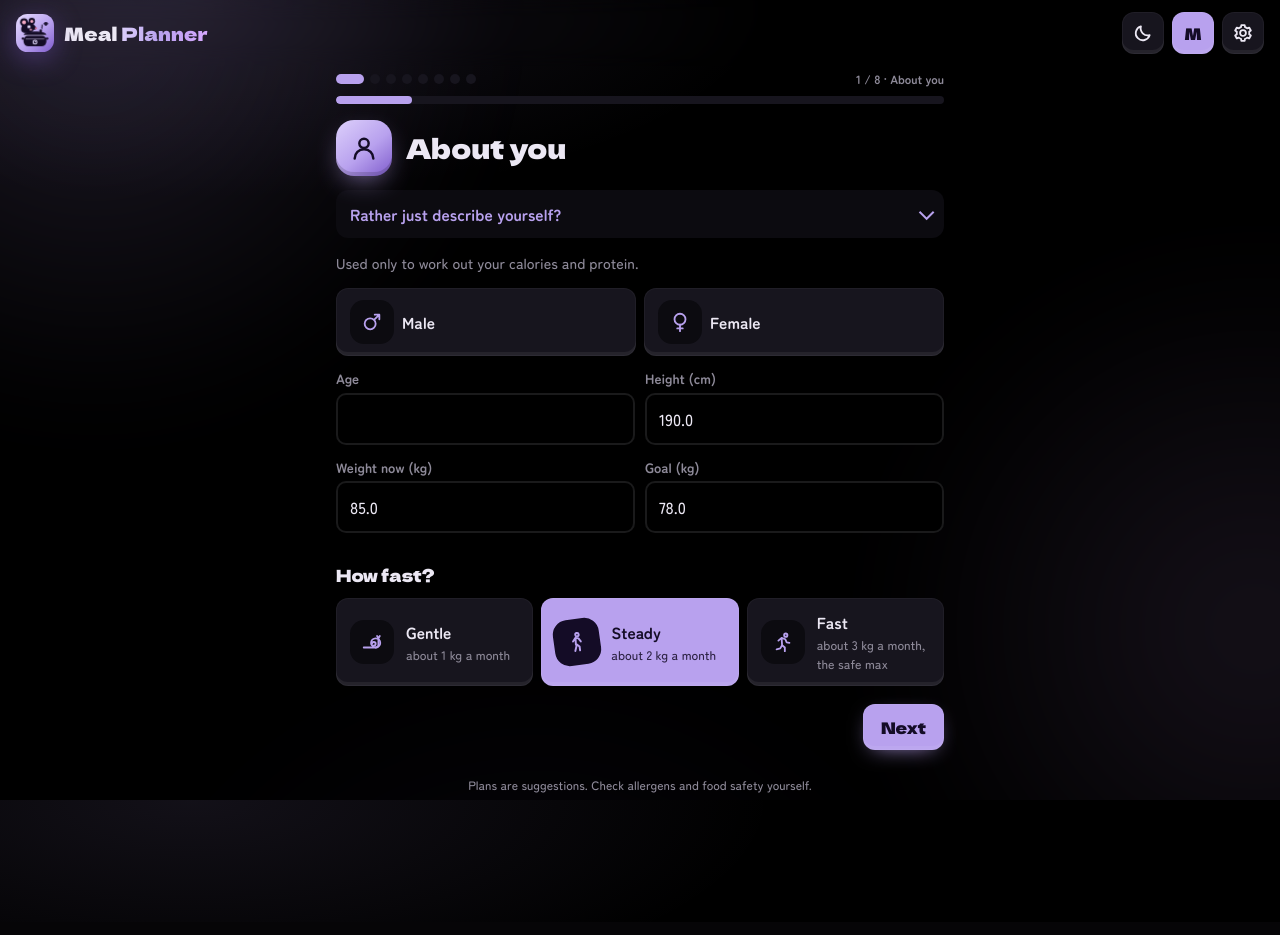
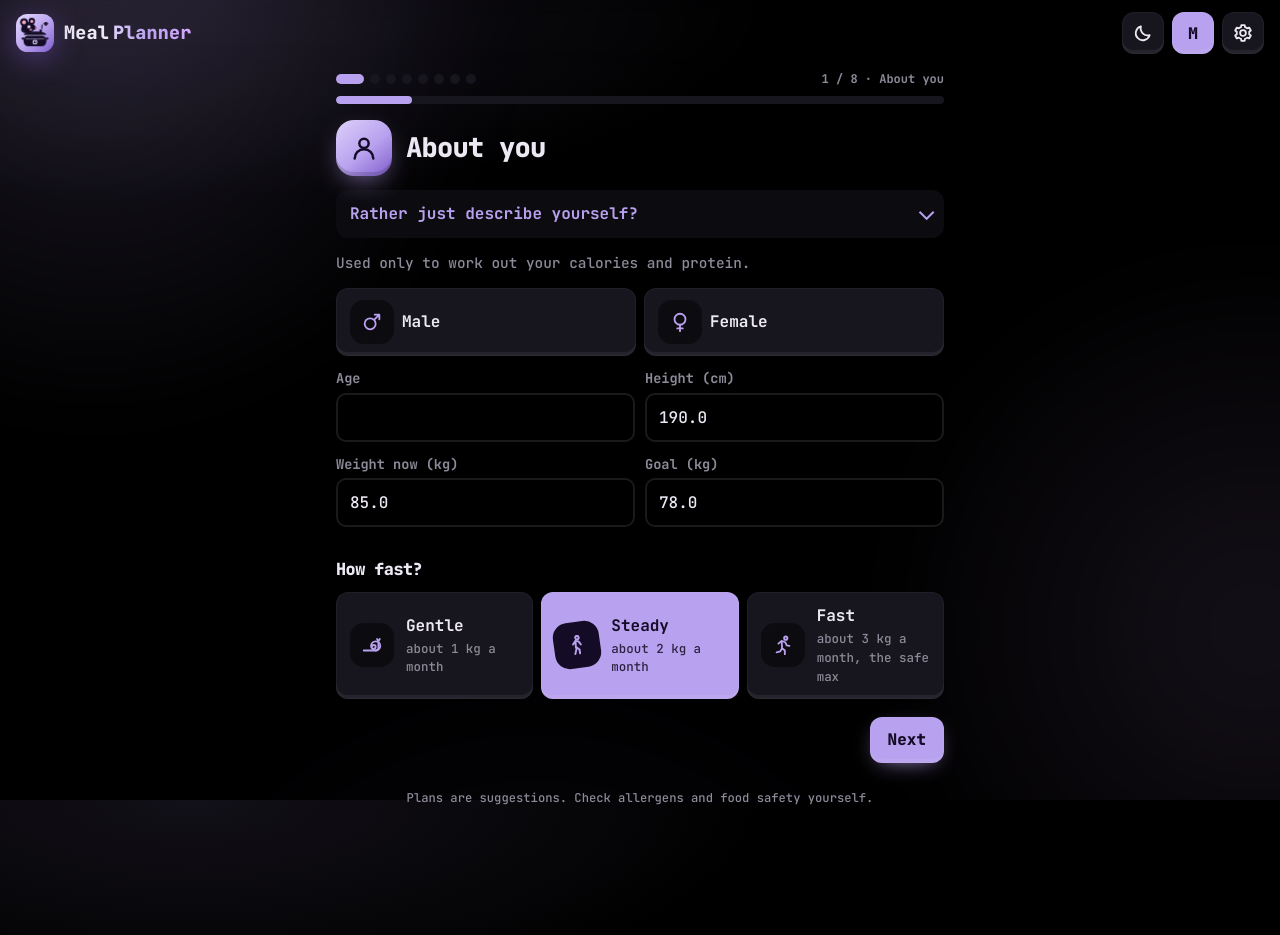
Before and after one commit to Zakede/MealPlanner, a Flask app: page /setup/ in a window 1280 px wide. Before the commit the page ends 845 px from the top, so only its background shows below. Run offline with Flask 3, Linux system fonts and the light colour scheme; data comes from the database, SQL or seed files in the repository; data that the repository does not hold is empty.

Commit message:
JetBrains Mono everywhere; diet choice hides protein and skip options it already rules out

```diff
--- a/mealplanner/__init__.py
+++ b/mealplanner/__init__.py
@@ -59,6 +59,7 @@ def create_app(config=None):
     def nav():
         from .pricing import currency, in_japan
         from .profiles import all_profiles, current
+        from .diet import hidden_by
         from .store import settings
         s = settings()
         return {
@@ -67,6 +68,7 @@ def create_app(config=None):
             "cur": currency(s),
             "in_japan": in_japan(s),
             "has_endpoint": lambda name: name in app.view_functions,
+            "diet_hides": hidden_by,
             "ui": {"theme": "shokken", "mode": s.get("mode") or "dark"},
         }
 
--- a/mealplanner/static/app.js
+++ b/mealplanner/static/app.js
@@ -263,3 +263,21 @@ if (!calm && matchMedia("(hover: hover) and (pointer: fine)").matches) {
     el.addEventListener("pointerleave", () => { el.style.transform = ""; });
   });
 }
+
+// Picking a diet hides options it already rules out (no "fish" choices for a vegetarian).
+(() => {
+  const pickers = document.querySelectorAll('input[name="diet"], select[name="diet"]');
+  if (!pickers.length) return;
+  const current = () => {
+    const r = document.querySelector('input[name="diet"]:checked');
+    return r ? r.value : (document.querySelector('select[name="diet"]')?.value || "any");
+  };
+  const apply = () => {
+    const diet = current();
+    document.querySelectorAll("[data-diet-hide]").forEach((el) => {
+      el.hidden = el.dataset.dietHide.split(" ").includes(diet);
+    });
+  };
+  pickers.forEach((p) => p.addEventListener("change", apply));
+  apply();
+})();
--- a/mealplanner/static/style.css
+++ b/mealplanner/static/style.css
@@ -1,8 +1,9 @@
 /* Shokken: a Japanese meal-ticket machine. Warm charcoal body, ivory paper, chunky lit buttons
    you can feel pressing in. Light/dark set by data-mode on <html>. */
-@font-face { font-family: "Dela Gothic One"; src: url("fonts/dela-gothic-one-latin.woff2") format("woff2"); font-display: swap; }
-@font-face { font-family: "Zen Maru Gothic"; font-weight: 500; src: url("fonts/zen-maru-gothic-500-latin.woff2") format("woff2"); font-display: swap; }
-@font-face { font-family: "Zen Maru Gothic"; font-weight: 700; src: url("fonts/zen-maru-gothic-700-latin.woff2") format("woff2"); font-display: swap; }
+@font-face { font-family: "JetBrains Mono"; font-weight: 400; src: url("fonts/jetbrains-mono-400-latin.woff2") format("woff2"); font-display: swap; }
+@font-face { font-family: "JetBrains Mono"; font-weight: 500; src: url("fonts/jetbrains-mono-500-latin.woff2") format("woff2"); font-display: swap; }
+@font-face { font-family: "JetBrains Mono"; font-weight: 700; src: url("fonts/jetbrains-mono-700-latin.woff2") format("woff2"); font-display: swap; }
+@font-face { font-family: "JetBrains Mono"; font-weight: 800; src: url("fonts/jetbrains-mono-800-latin.woff2") format("woff2"); font-display: swap; }
 
 :root {
   /* dark: OLED black with wisteria */
@@ -21,8 +22,8 @@
   --line: color-mix(in srgb, var(--ink) 11%, transparent);
   --press: inset 0 -4px 0 rgba(255, 255, 255, .06), inset 0 0 0 1px rgba(255, 255, 255, .04);
   --press-down: inset 0 -1px 0 rgba(255, 255, 255, .06);
-  --head: "Dela Gothic One", "Hiragino Sans", "Yu Gothic", sans-serif;
-  --text: "Zen Maru Gothic", "Hiragino Maru Gothic ProN", "Hiragino Sans", "Yu Gothic", system-ui, sans-serif;
+  --head: "JetBrains Mono", ui-monospace, "Cascadia Mono", Consolas, monospace;
+  --text: "JetBrains Mono", ui-monospace, "Cascadia Mono", Consolas, monospace;
   --r: 14px;
   --spring: cubic-bezier(.34, 1.56, .64, 1);
   --ease: cubic-bezier(.16, 1, .3, 1);
@@ -58,7 +59,7 @@ html { -webkit-text-size-adjust: 100%; min-height: 100%; background: var(--glow)
 body { margin: 0; background: transparent; color: var(--ink); font: 500 16px/1.5 var(--text);
   padding-bottom: calc(100px + env(safe-area-inset-bottom)); }
 a { color: var(--fuji-light); text-decoration: none; }
-h1, h2, .num-big, .meal-name { font-family: var(--head); font-weight: 400; }
+h1, h2, .num-big, .meal-name { font-family: var(--head); font-weight: 800; letter-spacing: -.03em; }
 h1 { font-size: 1.7rem; line-height: 1.15; margin: 4px 0 14px; text-wrap: balance; }
 h2 { font-size: 1.05rem; margin: 0 0 10px; }
 h1 .jp, h2 .jp { font-size: .62em; color: var(--muted); margin-left: 6px; }
@@ -69,7 +70,7 @@ b, strong { font-weight: 700; }
 header.top { position: sticky; top: env(safe-area-inset-top, 0px); z-index: 5; display: flex; justify-content: space-between;
   align-items: center; padding: 12px 16px; background: transparent;
   -webkit-backdrop-filter: blur(10px); backdrop-filter: blur(10px); }
-.brand { display: flex; align-items: baseline; gap: 8px; font: 400 1.3rem var(--head); color: var(--ink); }
+.brand { display: flex; align-items: baseline; gap: 8px; font: 800 1.3rem var(--head); color: var(--ink); }
 .brand small { font: 700 .8rem var(--text); color: var(--muted); }
 .top-link { display: grid; place-items: center; width: 42px; height: 42px; border-radius: 12px; background: var(--key);
   color: var(--ink); box-shadow: var(--press); }
@@ -84,7 +85,7 @@ nav.bottom { position: fixed; z-index: 6; left: 10px; right: 10px; bottom: calc(
   -webkit-backdrop-filter: blur(10px); backdrop-filter: blur(10px); }
 nav.bottom a { display: grid; justify-items: center; align-content: center; gap: 0; min-height: 54px; border-radius: 12px;
   background: var(--key); color: var(--ink); box-shadow: var(--press); }
-nav.bottom a b { font: 400 .95rem var(--head); }
+nav.bottom a b { font: 800 .95rem var(--head); }
 nav.bottom a span { font-size: .62rem; font-weight: 700; color: var(--muted); letter-spacing: .04em; }
 nav.bottom a.active { background: var(--fuji); color: var(--on-fuji); }
 nav.bottom a.active span { color: var(--on-fuji); opacity: .85; }
@@ -96,7 +97,7 @@ nav.bottom a.active span { color: var(--on-fuji); opacity: .85; }
   transform: translateY(3px); box-shadow: var(--press-down); }
 
 .btn { display: inline-flex; align-items: center; justify-content: center; gap: 6px; min-height: 46px; padding: 10px 18px;
-  border: 0; border-radius: 12px; background: var(--fuji); color: var(--on-fuji); font: 400 1rem var(--head);
+  border: 0; border-radius: 12px; background: var(--fuji); color: var(--on-fuji); font: 800 1rem var(--head);
   cursor: pointer; text-align: center; box-shadow: var(--press); }
 .btn.secondary { background: var(--key); color: var(--ink); font: 700 .95rem var(--text); }
 .btn.jade { background: var(--fuji-light); color: var(--on-fuji-light); }
@@ -140,8 +141,8 @@ form.inline { display: inline; }
 .meter.over > i { background: #c62f4e; }
 .stamp { width: 84px; height: 84px; border-radius: 50%; border: 3px solid var(--seal); color: var(--seal);
   display: grid; place-items: center; align-content: center; text-align: center; transform: rotate(-8deg);
-  font: 400 .78rem/1.2 var(--head); }
-.stamp b { font: 400 .78rem var(--head); white-space: nowrap; }
+  font: 800 .78rem/1.2 var(--head); }
+.stamp b { font: 800 .78rem var(--head); white-space: nowrap; }
 .stamp.over { border-color: #c62f4e; color: #c62f4e; }
 
 /* the ticket: next meal */
@@ -163,7 +164,7 @@ form.inline { display: inline; }
   background: var(--key); color: var(--ink); box-shadow: var(--press); min-width: 0; overflow-wrap: anywhere; }
 .keys.three .key { min-height: 92px; padding: 9px; }
 .key .t { font-size: .74rem; font-weight: 700; opacity: .8; }
-.key .n { font: 400 1rem/1.2 var(--head); }
+.key .n { font: 800 1rem/1.2 var(--head); }
 .keys.three .key .n { font-size: .84rem; }
 .key .k { font-size: .8rem; font-weight: 700; margin-top: auto; }
 .key.breakfast { background: var(--fuji); color: var(--on-fuji); }
@@ -202,7 +203,7 @@ a.lp { box-shadow: var(--press); }
 
 .stats { display: grid; grid-template-columns: repeat(4, minmax(0, 1fr)); gap: 8px; text-align: center; }
 .stats div { background: var(--plate); color: var(--plate-ink); border-radius: 10px; padding: 10px 4px; }
-.stats b { display: block; font: 400 1.05rem var(--head); }
+.stats b { display: block; font: 800 1.05rem var(--head); }
 .stats span { font-size: .72rem; color: var(--plate-muted); font-weight: 700; }
 
 .flash { padding: 12px 14px; border-radius: 12px; margin-bottom: 12px; background: var(--panel); font-weight: 700; }
@@ -448,9 +449,9 @@ details.meal > summary::after { display: none; }
 .act-row.end { justify-content: flex-end; }
 .act-row.end .chip { margin: 0; }
 .tag.soft { background: var(--key); color: var(--muted); }
-.avatar-link { font: 400 1rem var(--head); color: var(--on-fuji); background: var(--fuji); }
+.avatar-link { font: 800 1rem var(--head); color: var(--on-fuji); background: var(--fuji); }
 .key.person { border: 0; cursor: pointer; text-align: left; font: inherit; min-height: 132px; }
-.key.person .avatar { width: 44px; height: 44px; border-radius: 50%; display: grid; place-items: center; font: 400 1.3rem var(--head);
+.key.person .avatar { width: 44px; height: 44px; border-radius: 50%; display: grid; place-items: center; font: 800 1.3rem var(--head);
   background: rgba(0, 0, 0, .18); margin-bottom: 6px; }
 .key.person[aria-current="true"] { outline: 3px solid var(--ink); outline-offset: 2px; }
 .seg-tabs { display: grid; grid-template-columns: repeat(3, minmax(0, 1fr)); gap: 6px; padding: 5px; border-radius: 14px; background: var(--panel); margin-bottom: 12px; }
@@ -472,7 +473,7 @@ details.meal > summary::after { display: none; }
 .week-strip { display: grid; grid-template-columns: repeat(7, minmax(0, 1fr)); gap: 6px; padding: 12px 10px; border-radius: var(--r);
   background: var(--panel); color: var(--ink); margin-bottom: 14px; }
 .wd { display: grid; justify-items: center; gap: 4px; font-size: .72rem; color: var(--muted); }
-.wd b { font: 400 .95rem var(--head); color: var(--ink); }
+.wd b { font: 800 .95rem var(--head); color: var(--ink); }
 .wd.past b { color: var(--muted); }
 .wd.today b { color: var(--fuji); }
 .wbar { width: 14px; height: 54px; border-radius: 8px; background: var(--key); display: flex; align-items: flex-end; overflow: hidden; }
@@ -510,6 +511,6 @@ details.meal > summary::after { display: none; }
 .swap-pair { display: grid; grid-template-columns: 1fr auto 1fr; align-items: end; gap: 8px; }
 .swap-pair label { margin: 0; }
 .swap-pair select { margin: 0; width: 100%; }
-.swap-arrow { font: 400 1.3rem var(--head); color: var(--fuji); padding-bottom: 10px; }
+.swap-arrow { font: 800 1.3rem var(--head); color: var(--fuji); padding-bottom: 10px; }
 .swap-preview { min-height: 1.4em; margin: 10px 0; font-weight: 700; color: var(--ink); }
 @media (max-width: 420px) { .swap-pair { grid-template-columns: 1fr; } .swap-arrow { transform: rotate(90deg); justify-self: center; padding: 0; } }
--- a/mealplanner/static/ui.css
+++ b/mealplanner/static/ui.css
@@ -57,7 +57,7 @@ html.theming::view-transition-old(root), html.theming::view-transition-new(root)
 .fsel-panel.sheet { position: fixed; left: 8px; right: 8px; top: auto; bottom: calc(8px + env(safe-area-inset-bottom, 0px));
   max-height: 70vh; border-radius: 22px; padding: 8px 8px 10px; transform-origin: bottom center; }
 .fsel-panel.sheet::before { content: ""; width: 42px; height: 5px; border-radius: 9px; background: var(--line); margin: 2px auto 6px; flex: none; }
-.fsel-title { padding: 4px 12px 10px; font: 400 1.05rem var(--head); }
+.fsel-title { padding: 4px 12px 10px; font: 800 1.05rem var(--head); }
 .fsel-panel.sheet .fsel-opt { min-height: 52px; font-size: 1rem; }
 body.fsel-lock { overflow: hidden; }
 
@@ -132,7 +132,7 @@ body.fsel-lock { overflow: hidden; }
 .add-choices > * { display: grid; align-content: center; gap: 0; padding: 4px 10px; border: 0; border-radius: 9px; cursor: pointer;
   background: var(--fuji); color: var(--on-fuji); text-align: left; font: inherit; }
 .add-choices > :last-child { background: var(--fuji-light); color: var(--on-fuji-light); }
-.add-choices b { font: 400 .9rem var(--head); }
+.add-choices b { font: 800 .9rem var(--head); }
 .add-choices small { font-size: .68rem; font-weight: 700; opacity: .75; }
 
 /* ---- protein rules ---- */
@@ -159,7 +159,7 @@ body.fsel-lock { overflow: hidden; }
 /* ---- brand: logo tile + two-tone wordmark ---- */
 .brand { display: flex; align-items: center; gap: 10px; text-decoration: none; }
 .logo { width: 38px; height: 38px; flex: none; filter: drop-shadow(0 6px 14px rgba(127, 92, 204, .45)); }
-.brand .word { font: 400 1.15rem/1 var(--head); color: var(--ink); letter-spacing: .01em; }
+.brand .word { font: 800 1.15rem/1 var(--head); color: var(--ink); letter-spacing: .01em; }
 .brand .word em { font-style: normal; margin-left: 4px;
   background: linear-gradient(100deg, var(--fuji-light), var(--fuji) 45%, var(--seal)); -webkit-background-clip: text; background-clip: text; color: transparent; }
 @media (max-width: 360px) { .brand .word em { display: none; } }
--- a/mealplanner/templates/_food_rules.html
+++ b/mealplanner/templates/_food_rules.html
@@ -2,7 +2,7 @@
 <div class="rules">
   {% for g, label in rule_groups.items() %}
   {% set cur = rules.get(g, 'any') %}
-  <div class="rule-row">
+  <div class="rule-row" data-diet-hide="{{ diet_hides(g) }}" {{ 'hidden' if (diet_now is defined and diet_now and diet_now in diet_hides(g).split()) }}>
     <span class="rule-name">{{ icon({'chicken': 'drumstick', 'pork': 'bowl', 'beef': 'flame', 'fish': 'fish', 'seafood': 'fish', 'eggs': 'egg', 'tofu': 'leaf'}[g]) }}{{ label }}</span>
     <span class="rule-pick" role="radiogroup" aria-label="{{ label }}">
       {% for v, (name, sub) in rule_options.items() %}
--- a/mealplanner/templates/base.html
+++ b/mealplanner/templates/base.html
@@ -6,7 +6,7 @@
   <link rel="icon" href="{{ url_for('static', filename='logo.svg') }}" type="image/svg+xml">
   <meta name="theme-color" content="{{ '#f8f5fd' if ui.mode == 'light' else '#000000' }}">
   <title>{% block title %}Meal Planner{% endblock %}</title>
-  <link rel="preload" href="{{ url_for('static', filename='fonts/dela-gothic-one-latin.woff2') }}" as="font" type="font/woff2" crossorigin>
+  <link rel="preload" href="{{ url_for('static', filename='fonts/jetbrains-mono-800-latin.woff2') }}" as="font" type="font/woff2" crossorigin>
   <link rel="stylesheet" href="{{ url_for('static', filename='style.css') }}">
   <link rel="stylesheet" href="{{ url_for('static', filename='motion.css') }}">
   <link rel="stylesheet" href="{{ url_for('static', filename='ui.css') }}">
--- a/mealplanner/templates/settings.html
+++ b/mealplanner/templates/settings.html
@@ -163,7 +163,7 @@
     <select name="diet">{% for k, (label, sub) in diets.items() %}<option value="{{ k }}" {{ 'selected' if s.diet == k }}>{{ label }}: {{ sub|lower }}</option>{% endfor %}</select>
   </label>
   <div class="tag-picks left" style="margin-bottom:12px">
-    {% for k, (label, c, w, t) in avoid_options.items() %}<input type="checkbox" name="avoid_{{ k }}" id="av{{ k }}" {{ 'checked' if k in avoid_on }}><label for="av{{ k }}">No {{ label|lower }}</label>{% endfor %}
+    {% for k, (label, c, w, t) in avoid_options.items() %}<span class="pick" data-diet-hide="{{ diet_hides(k) }}"><input type="checkbox" name="avoid_{{ k }}" id="av{{ k }}" {{ 'checked' if k in avoid_on }}><label for="av{{ k }}">No {{ label|lower }}</label></span>{% endfor %}
   </div>
   <label>Allergies (comma separated)<input name="allergies" data-chips list="food-suggest" value="{{ s.allergies }}" placeholder="e.g. shrimp, peanut"></label>
   <label>Hard dislikes<input name="dislikes" data-chips list="food-suggest" value="{{ s.dislikes }}" placeholder="e.g. celery, natto"></label>
--- a/mealplanner/templates/setup.html
+++ b/mealplanner/templates/setup.html
@@ -105,7 +105,7 @@
     {% include "_food_rules.html" %}
     <h2>Skip these</h2>
     <div class="tag-picks left">
-      {% for k, (label, cats, words, tags) in avoid.items() %}<input type="checkbox" name="avoid_{{ k }}" id="a{{ k }}" {{ 'checked' if k in avoid_on }}><label for="a{{ k }}">{{ label }}</label>{% endfor %}
+      {% for k, (label, cats, words, tags) in avoid.items() %}<span class="pick" data-diet-hide="{{ diet_hides(k) }}"><input type="checkbox" name="avoid_{{ k }}" id="a{{ k }}" {{ 'checked' if k in avoid_on }}><label for="a{{ k }}">{{ label }}</label></span>{% endfor %}
     </div>
     <div class="form">
       <label>Allergies<input name="allergies" data-chips list="food-suggest" value="{{ s.allergies }}" placeholder="peanut, shrimp"></label>
--- a/mealplanner/views/setup.py
+++ b/mealplanner/views/setup.py
@@ -134,6 +134,7 @@ def render_wizard(s, sched):
         work=work, avoid_on=store.split_list(s.get("avoid")), flavor_on=store.split_list(s["flavor_likes"]),
         cuisine_on=store.split_list(s["cuisines_liked"]),
         rules=food_rules.load(s), rule_groups=food_rules.GROUPS, rule_options=food_rules.RULES,
+        diet_now=s.get("diet") or "any",
     )
 
 
--- a/mealplanner/views/taste.py
+++ b/mealplanner/views/taste.py
@@ -35,6 +35,7 @@ def index():
     s = store.settings()
     return render_template("taste.html", foods=store.foods(), scores=scores, ranked=ranked,
                            rules=food_rules.load(s), rule_groups=food_rules.GROUPS, rule_options=food_rules.RULES,
+                           diet_now=s.get("diet") or "any",
                            hints=insights(ratings, recipes, s["spice_tolerance"]))
 
 
```
Also changed, not shown: mealplanner/diet.py (+12 -0 lines), mealplanner/static/fonts/LICENSE.txt, mealplanner/static/fonts/dela-gothic-one-latin.woff2 (deleted), mealplanner/static/fonts/jetbrains-mono-400-latin.woff2 (added), mealplanner/static/fonts/jetbrains-mono-500-latin.woff2 (added), mealplanner/static/fonts/jetbrains-mono-700-latin.woff2 (added), mealplanner/static/fonts/jetbrains-mono-800-latin.woff2 (added), mealplanner/static/fonts/zen-maru-gothic-500-latin.woff2 (deleted), mealplanner/static/fonts/zen-maru-gothic-700-latin.woff2 (deleted), mealplanner/static/logo.png (added).
